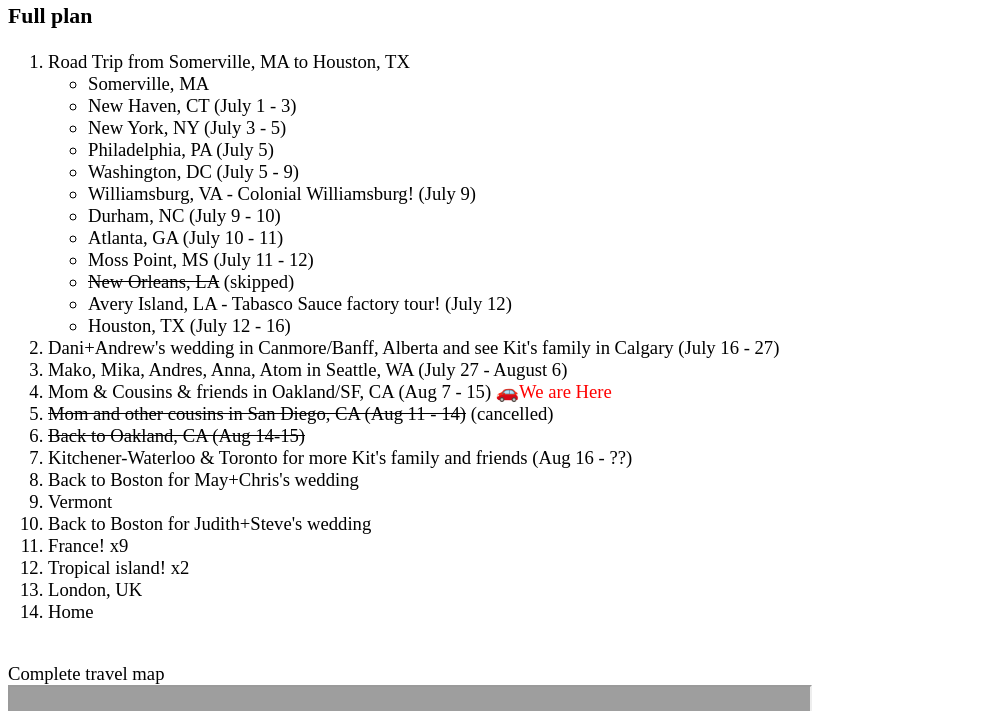
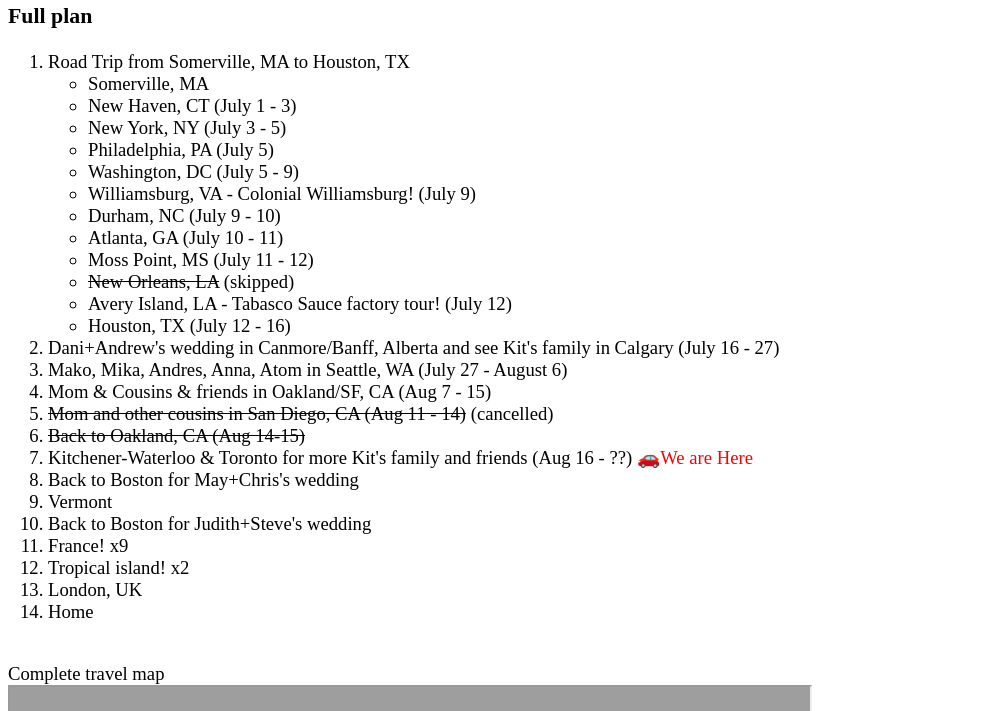
Before and after one commit to fiendish/2015-world-tour, a plain HTML site: page index.html in a window 1280 px wide. Shown: the part 89-800 px from the top of the page, without its empty margins (0-999 px from the left). Drawn offline with Linux system fonts and the light colour scheme; grey boxes are pictures that could not be loaded.

Commit message:
Update index.html

```diff
--- a/index.html
+++ b/index.html
@@ -23,10 +23,10 @@
 <li>Houston, TX (July 12 - 16)</li></ul></li>
 <li>Dani+Andrew's wedding in Canmore/Banff, Alberta and see Kit's family in Calgary (July 16 - 27)</li>
 <li>Mako, Mika, Andres, Anna, Atom in Seattle, WA (July 27 - August 6)</li>
-<li>Mom &amp; Cousins &amp; friends in Oakland/SF, CA (Aug 7 - 15) <span style="color:red">&#128663;We are Here</span></li>
+<li>Mom &amp; Cousins &amp; friends in Oakland/SF, CA (Aug 7 - 15)</li>
 <li><strike>Mom and other cousins in San Diego, CA (Aug 11 - 14)</strike> (cancelled)</li>
 <li><strike>Back to Oakland, CA (Aug 14-15)</strike></li>
-<li>Kitchener-Waterloo &amp; Toronto for more Kit's family and friends (Aug 16 - ??)</li>
+<li>Kitchener-Waterloo &amp; Toronto for more Kit's family and friends (Aug 16 - ??) <span style="color:red">&#128663;We are Here</span></li>
 <li>Back to Boston for May+Chris's wedding</li>
 <li>Vermont</li>
 <li>Back to Boston for Judith+Steve's wedding</li>
```
